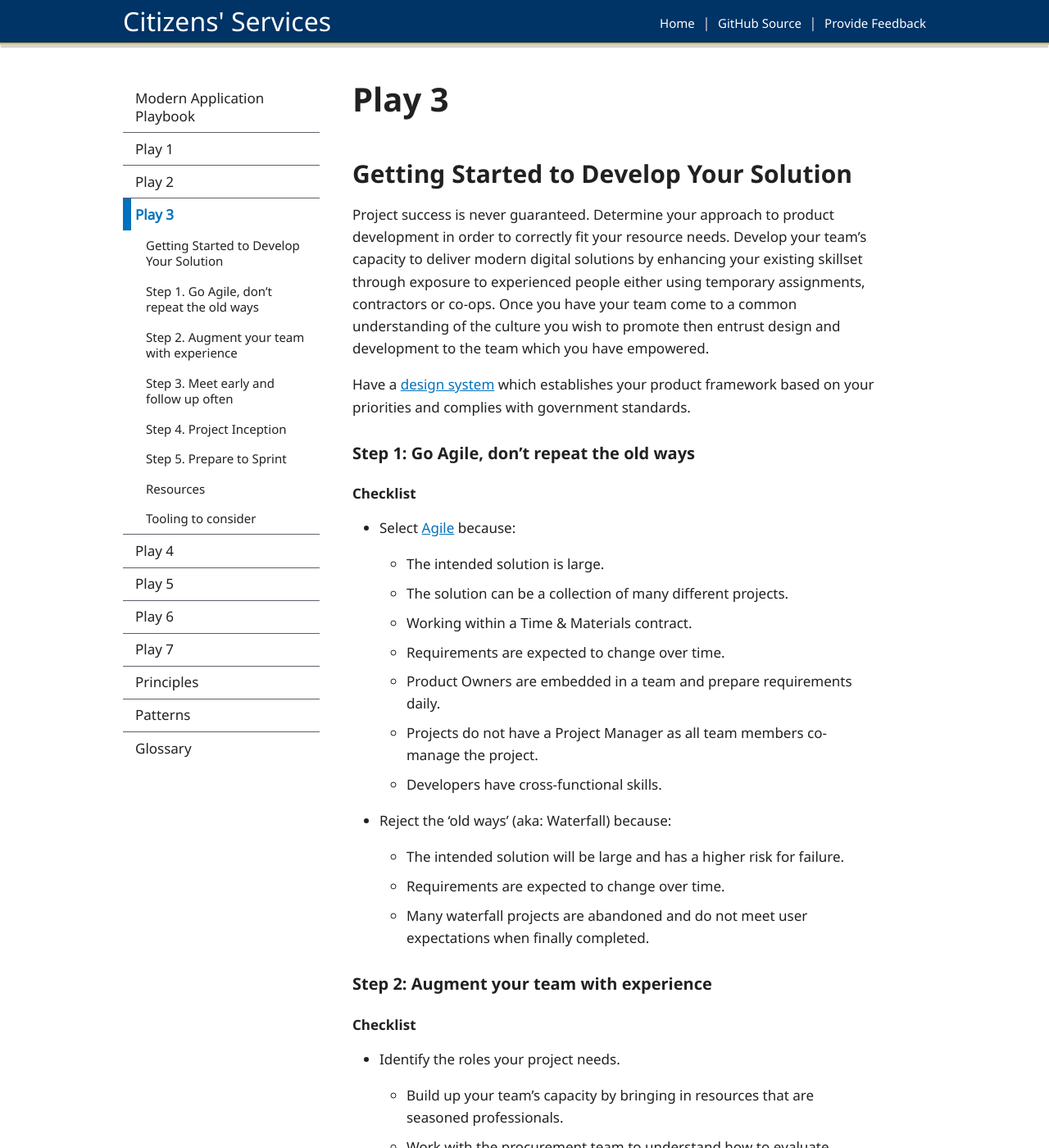
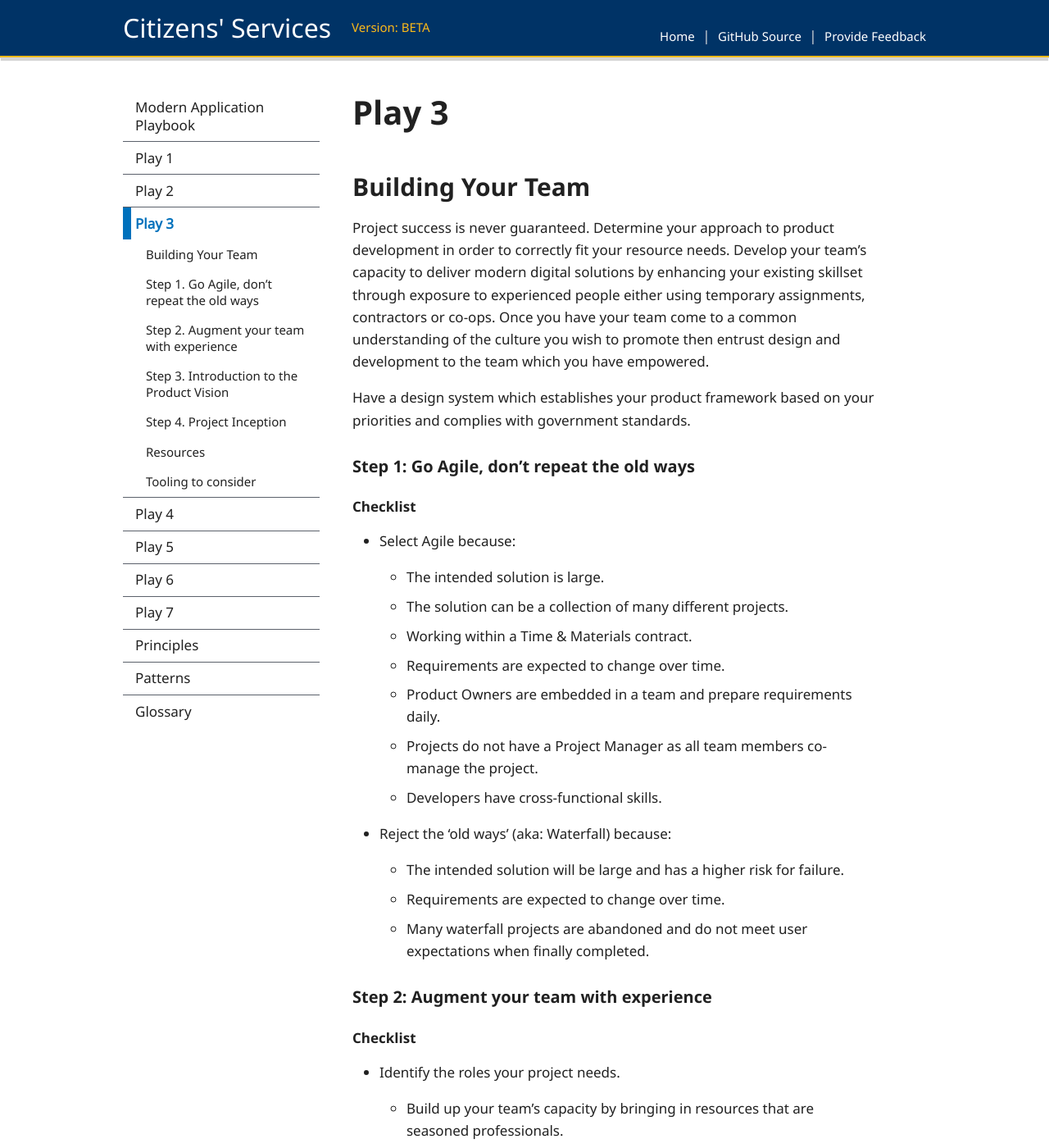
Before and after one commit to HeatherRemacle/exchangelabops, a Jekyll site: the page built from plays/play3.md, in a window 1280 px wide and 1400 px high. Shown: the whole window at 82% size. Built offline with Jekyll 4.4.1, drawn with Linux system fonts in a browser that asks for light colours; some of the changed text lies outside the part shown.

Commit message:
Update UI

```diff
--- a/_includes/components/footer--slim.html
+++ b/_includes/components/footer--slim.html
@@ -86,8 +88,8 @@
       </div>
       {% endif %}
     </div>
+
   </div>
   {% endif %}
-
 </footer>
 {% endif %}
--- a/_includes/components/header.html
+++ b/_includes/components/header.html
@@ -23,7 +23,7 @@
           {% endif %}
           <em class="bc-logo-text">
             {{ header.title | default: site.title }} &nbsp;
-            <!-- <sup style="font-size:15px; color:#FCBA19">BETA</sup> -->
+            <sup style="font-size:15px; color:#FCBA19">Version: BETA</sup>
           </em>
         </a>
       </div>
--- a/_sass/bcwds/components/_header.scss
+++ b/_sass/bcwds/components/_header.scss
@@ -175,7 +175,7 @@ $z-index-nav:     9000;
     @include media($nav-width) {
 
       @include outer-container($site-max-width);
-      @include padding(null $site-margins);
+      @include padding(0.8rem $site-margins);
       display: block;
       height: auto;
 
--- a/plays/play3.md
+++ b/plays/play3.md
@@ -5,31 +5,29 @@ permalink: /play3
 layout: post
 sidenav: docs
 subnav:
-  - text: Getting Started to Develop Your Solution
-    href: '#getting-started-to-develop-your-solution'
+  - text: Building Your Team
+    href: '#building-your-team'
   - text: Step 1. Go Agile, don’t repeat the old ways
     href: '#step-1-go-agile-dont-repeat-the-old-ways'
   - text: Step 2. Augment your team with experience
     href: '#step-2-augment-your-team-with-experience'
-  - text: Step 3. Meet early and follow up often
-    href: '#step-3-meet-early-and-follow-up-often'
+  - text: Step 3. Introduction to the Product Vision
+    href: '#step-3-introduction-to-the-product-vision'
   - text: Step 4. Project Inception
     href: '#step-4-project-inception'
-  - text: Step 5. Prepare to Sprint
-    href: '#step-5-prepare-to-sprint'
   - text: Resources
     href: '#resources'
   - text: Tooling to consider
     href: '#tooling-to-consider'
 ---
-## Getting Started to Develop Your Solution
+## Building Your Team
 Project success is never guaranteed. Determine your approach to product development in order to correctly fit your resource needs.  Develop your team’s capacity to deliver modern digital solutions by enhancing your existing skillset through exposure to experienced people either using temporary assignments, contractors or co-ops. Once you have your team come to a common understanding of the culture you wish to promote then entrust design and development to the team which you have empowered.
 
-Have a [design system](https://uxdesign.cc/everything-you-need-to-know-about-design-systems-54b109851969) which establishes your product framework based on your priorities and complies with government standards.
+Have a design system which establishes your product framework based on your priorities and complies with government standards.
 
 ### Step 1: Go Agile, don’t repeat the old ways
 #### Checklist
-- Select [Agile](https://www.seguetech.com/waterfall-vs-agile-methodology/) because:
+- Select Agile because:
   - The intended solution is large.
   - The solution can be a collection of many different projects.
   - Working within a Time & Materials contract.
@@ -52,48 +50,47 @@ Have a [design system](https://uxdesign.cc/everything-you-need-to-know-about-des
   - Include a [Security](https://www2.gov.bc.ca/gov/content/governments/services-for-government/policies-procedures/information-security-policy-and-guidelines/role-of-miso) and Privacy Officer in your team.
 - Consider the [Sprint with Us](https://digital.gov.bc.ca/marketplace/learn-more/sprint-with-us) and [Code With Us](https://engage.gov.bc.ca/data/2017/01/03/building-community-code-with-us/procurement) mechanisms that allows the Government of B.C. to procure Agile software development teams.
 
-### Step 3: Meet early and follow up often
+### Step 3: Introduction to the Product Vision
 #### Checklist
 - Review the project team membership identify responsibilities.
+  - Product Owner, Scrum Master, Developers, Testers.
 - Specify the approval process for signing off deliverables.
-- Review the Project Charter/[Statement of Work](https://www.mypmllc.com/project-management-resources/free-project-management-templates/statement-of-work-template/) to ensure common understanding of purpose, objectives and success criteria.
+- Review and understand the Product Owner's solution vision.
 - Discuss the client’s attitude and approach to managing risk and change.
 - Agree on a reporting strategy to track and communicate progress to stakeholders.
 - Agree on which tools will foster the most productive collaboration.
 - What assets are required in order to start delivering products.
-- Formulate the [Project Inception Agenda](https://www.infoq.com/articles/project-inception-meeting/).
+- Formulate the Project Inception Agenda.
 
 ### Step 4: Project Inception
 #### Checklist
-- Identify the [Scrum Master](https://www.agilealliance.org/glossary/scrum-master/#:~:text=The%20scrum%20master%20is%20the,responsibilities%20of%20this%20role%20include%3A&text=Ensuring%20a%20good%20relationship%20between,as%20others%20outside%20the%20team) and [Product Owner](https://www.scaledagileframework.com/product-owner/#:~:text=The%20Product%20Owner%20(PO)%20is,or%20components%20for%20the%20team.).
+- Identify the Scrum Master and Product Owner.
 - Have a team agreement session, identify the [team’s values](http://www.andycleff.com/2015/08/agile-best-practices-values-principles-virtues/#:~:text=Agile%20Values&text=Individuals%20and%20interactions%20over%20processes,change%20over%20following%20a%20plan). Display prominently.
+- [Establish your team agreement](https://shift.newco.co/2017/07/23/team-working-agreements-the-why-what-and-how/#:~:text=Why%20is%20it%20important%3F,together%20to%20produce%20great%20results.).
 - Establish [“way of working”](https://www.101ways.com/2019/04/03/how-to-develop-a-teams-ways-of-working/#:~:text=Suggested%20ways%20of%20working&text=For%20larger%20teams%2C%20break%20into,one%20way%20of%20doing%20something) (sprint cycles, way of communication, meeting regularity).
+  - Advertise when you will hold Sprint Planning, Stand-ups, Sprint Reviews and Product/feature Demos.
 - Agree on a common [“definition of done”](https://www.boost.co.nz/blog/2019/05/definition-of-done-examples-and-tips).
 - Create virtual/physical workspace for the team.
 - Set up your development environment.
 - [Define initial backlog](https://www.youtube.com/watch?v=DUYUIj1t10Q) of requirements/stories/features.
 - Identify the high value user stories based on their needs/challenges formulated as user stories  (Waterfall). Specify acceptance criteria for each story.
 - [Specify acceptance criteria](https://rubygarage.org/blog/clear-acceptance-criteria-and-why-its-important#:~:text=Put%20simply%2C%20acceptance%20criteria%20specify,client's%20demands%20and%20prevent%20miscommunication.) for each story.
-
-### Step 5: Prepare to Sprint
-#### Checklist
 - Review your [Definition of Ready](https://www.scruminc.com/definition-of-ready/).
-- Publish your Sprint calendar, identify [‘Epics’](https://www.agilealliance.org/epic-confusion/) ,key project dates. Team resource vacations.
-- Advertise when you will hold Sprint Planning, Stand-ups, Sprint Reviews and Product/feature Demos.
-- Work in the open.  Deliver often. Increment continuously.
+- Publish your Sprint calendar, key project dates, and team resource vacations.
+- Work in the open. Deliver often. Increment continuously.
 
 #### Resources
 Adopt a set of [Digital Principles and Standards such as these](https://canada-ca.github.io/digital-playbook-guide-numerique/views-vues/single-page-seule/en/digital-standards.html). The [Government of Canada Digital Playbook](https://canada-ca.github.io/digital-playbook-guide-numerique/views-vues/agile/en/agile-use-when.html) has a useful tool to help determine if ‘Agile’ is right for your project. For more information on the [BCDevExchange](https://bcdevexchange.org/) approach to agile consult the [DevHub](https://devhub-static-test-devhub-test.pathfinder.gov.bc.ca/Agile-Delivery-Process/Agile-Delivery-Process). The [US Digital Playbook](https://playbook.cio.gov/#play4) describes the benefits of adopting an incremental agile approach to digital project development.
 
 #### Tooling to consider
 Broad examples include:
-- [Kanban board](https://en.wikipedia.org/wiki/Kanban_board#:~:text=A%20Kanban%20board%20is%20one,each%20stage%20of%20the%20process.)
-- [Task assignment system](https://confluence.atlassian.com/doc/add-assign-and-view-tasks-590260030.html) (Jira)
-- [Documentation Hub](https://confluence.atlassian.com/doc/develop-technical-documentation-in-confluence-226166494.html) (Confluence)
+- Kanban board
+- Task assignment system (Jira)
+- Documentation Hub (Confluence)
 - Code Repository (GitHub)
 - Create a training schedule
-- [Scrum templates](https://arminreiter.com/scrum-meeting-templates/)
-- [Adopt Scrum ceremonies](https://www.projectmanager.com/blog/guide-to-scrum-ceremonies)
+- Scrum templates
+- Adopt Scrum ceremonies
 
 <br/>
 [Back to the Top](#)
```
Also changed, not shown: other parts of _includes/components/footer--slim.html (+2 -0 lines), pages/index.md (+6 -6 lines), plays/play4.md (+8 -9 lines), assets/img/checklist-icon.png (added), assets/img/playbook-icon.png (added), assets/img/playbook-lifecycle.jpg (added), assets/img/support-icon.png (added).
